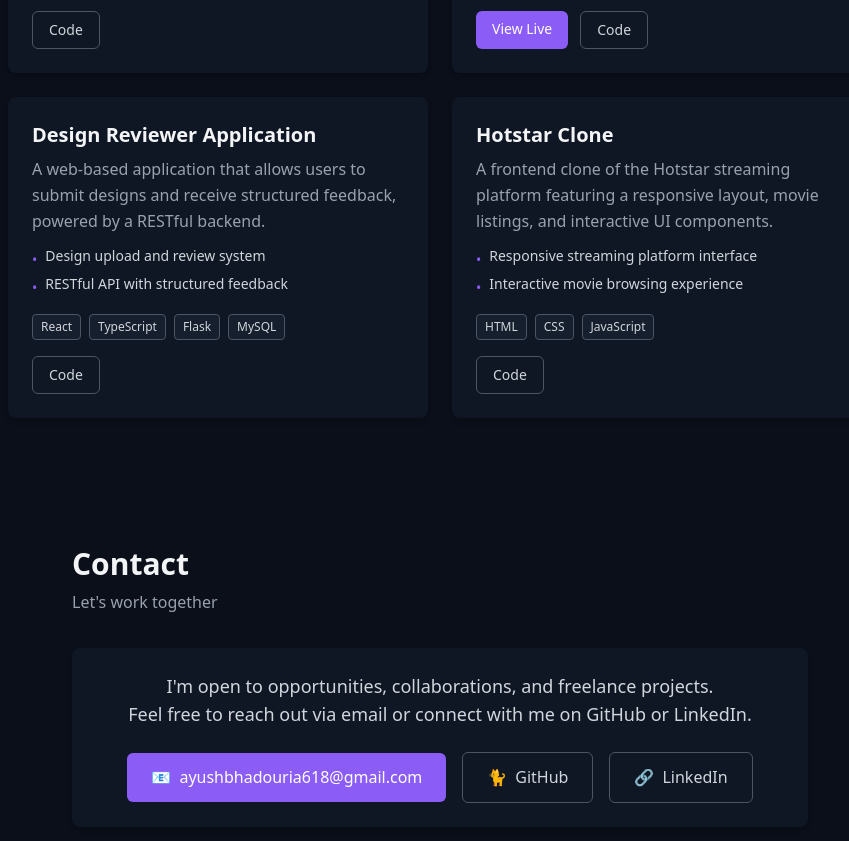
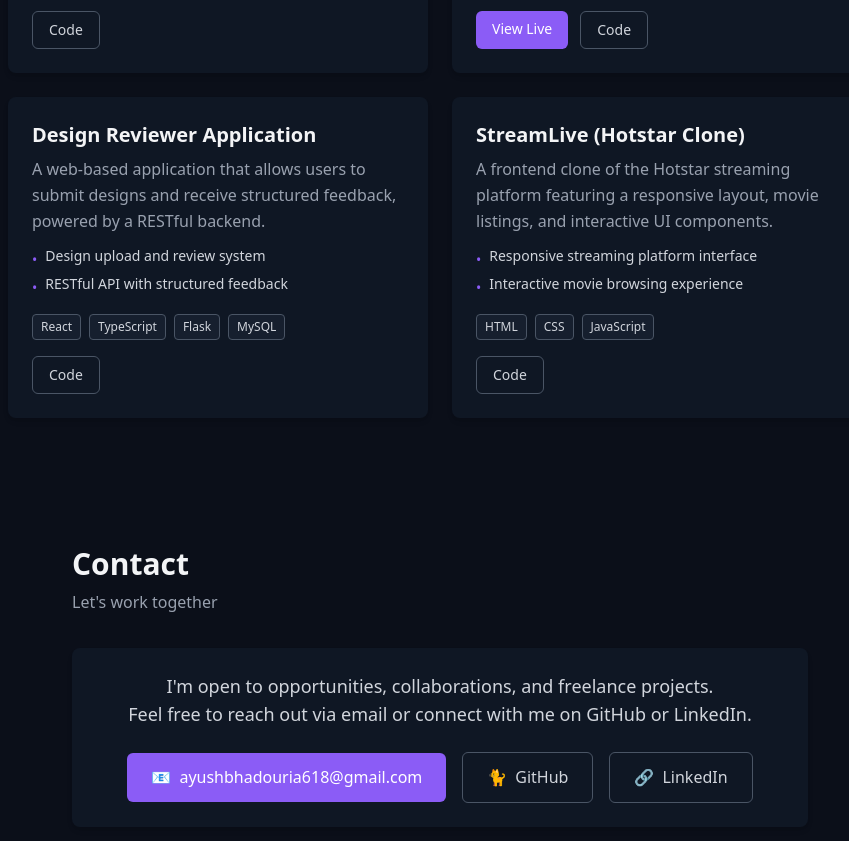
Before and after one commit to AyushBhadouria/personal-portfolio, a React (Vite) app: page / in a window 1280 px wide. Shown: the part 4620-5461 px from the top of the page, without its empty margins (200-1049 px from the left). Built offline with nearby package versions, Linux system fonts and the light colour scheme.

Commit message:
updated links

```diff
--- a/src/components/Footer.tsx
+++ b/src/components/Footer.tsx
@@ -11,7 +11,7 @@ const Footer: React.FC = () => {
 
           <div className="flex gap-6">
             <a
-              href="https://github.com/ayushbhadouria"
+              href="https://github.com/AyushBhadouria"
               target="_blank"
               rel="noopener noreferrer"
               className="text-gray-400 hover:text-primary transition-colors"
--- a/src/data/projects.ts
+++ b/src/data/projects.ts
@@ -20,7 +20,7 @@ export const projects: Project[] = [
     ],
     tech: ['React', 'TypeScript', 'Python', 'FastAPI'],
     link: '#',
-    repo: '#',
+    repo: 'https://github.com/AyushBhadouria/stock-visualization-And-Focasting',
     hasLiveDemo: false
   },
   {
@@ -58,8 +58,8 @@ export const projects: Project[] = [
       'Smooth animations using Framer Motion'
     ],
     tech: ['React', 'TypeScript', 'Vite', 'Tailwind CSS'],
-    link: '#',
-    repo: '#',
+    link: 'https://ayushsingh.onrender.com/#',
+    repo: 'https://github.com/AyushBhadouria/personal-portfolio',
     hasLiveDemo: true
   },
   {
@@ -77,7 +77,7 @@ export const projects: Project[] = [
   },
   {
     id: 'p6',
-    title: 'Hotstar Clone',
+    title: 'StreamLive (Hotstar Clone)',
     description: 'A frontend clone of the Hotstar streaming platform featuring a responsive layout, movie listings, and interactive UI components.',
     bulletPoints: [
       'Responsive streaming platform interface',
@@ -85,7 +85,7 @@ export const projects: Project[] = [
     ],
     tech: ['HTML', 'CSS', 'JavaScript'],
     link: '#',
-    repo: '#',
+    repo: 'https://github.com/AyushBhadouria/StreamLive',
     hasLiveDemo: false
   }
 ];
--- a/src/sections/Contact.tsx
+++ b/src/sections/Contact.tsx
@@ -22,7 +22,7 @@ const Contact: React.FC = () => {
             </a>
 
             <a
-              href="https://github.com/ayushbhadouria"
+              href="https://github.com/AyushBhadouria"
               target="_blank"
               rel="noopener noreferrer"
               className="flex items-center gap-2 px-6 py-3 border border-gray-600 text-gray-300 rounded-md hover:border-gray-500 transition-colors"
```
